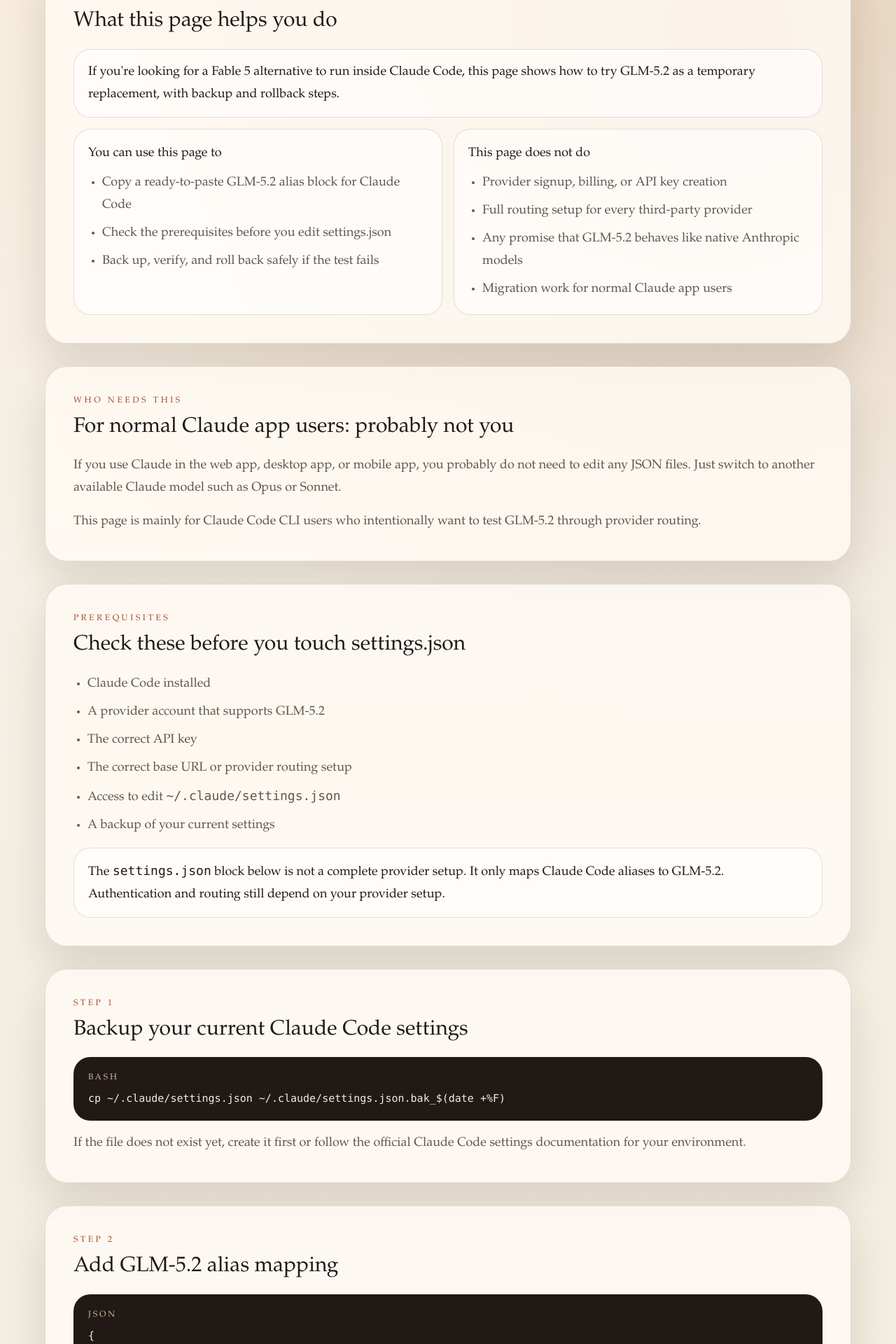
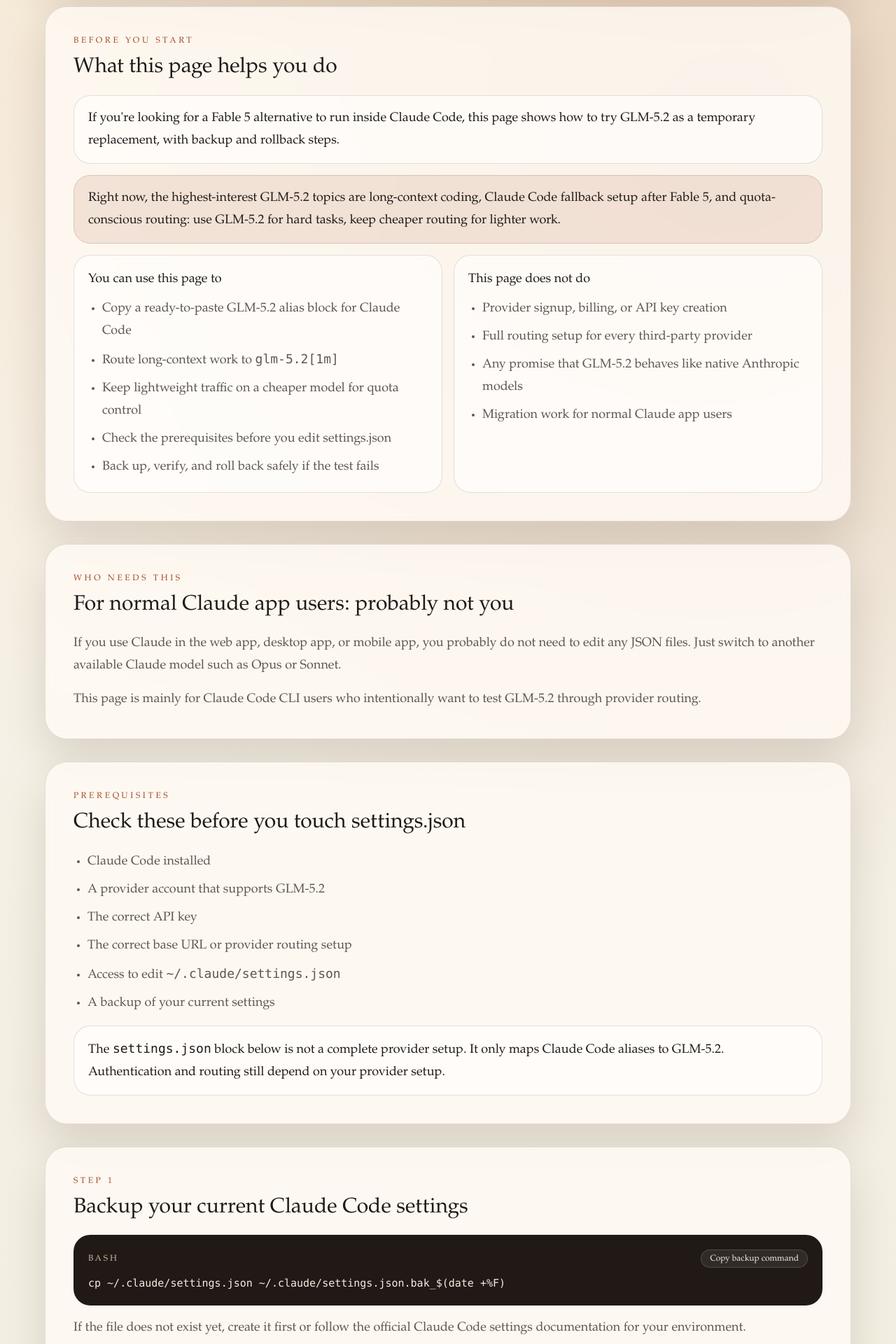
Before and after one commit to junjun52166/glm52-claude-code, a Next.js app: page / in a window 1280 px wide. Shown: the part 880-2800 px from the top of the page at 70% size. Built offline with nearby package versions, Linux system fonts and the light colour scheme; no server answers.

Commit message:
Improve analytics filtering and waitlist delivery

```diff
--- a/app/api/waitlist/route.ts
+++ b/app/api/waitlist/route.ts
@@ -39,6 +39,8 @@
       note: body.note ?? "",
       _subject: "GLM52 Claude Code waitlist",
       _template: "table",
+      _replyto: body.email,
+      _cc: body.email,
       _captcha: "false",
     }),
   }).catch(() => null);
--- a/src/components/ga-script.tsx
+++ b/src/components/ga-script.tsx
@@ -1,6 +1,7 @@
 import Script from "next/script";
 
 const gaId = process.env.NEXT_PUBLIC_GA_ID;
+const internalTrafficKey = "glm52_internal_traffic";
 
 export function GAScript() {
   if (!gaId) return null;
@@ -13,11 +14,24 @@
       />
       <Script id="ga4-init" strategy="afterInteractive">
         {`
+          (function () {
+            var params = new URLSearchParams(window.location.search);
+            if (params.get('internal') === '1') {
+              localStorage.setItem('${internalTrafficKey}', 'true');
+            }
+            if (params.get('internal') === '0') {
+              localStorage.removeItem('${internalTrafficKey}');
+            }
+            if (localStorage.getItem('${internalTrafficKey}') === 'true') {
+              return;
+            }
+
           window.dataLayer = window.dataLayer || [];
           function gtag(){dataLayer.push(arguments);}
           window.gtag = gtag;
           gtag('js', new Date());
           gtag('config', '${gaId}', { page_path: window.location.pathname });
+          })();
         `}
       </Script>
     </>
--- a/src/components/landing-page.tsx
+++ b/src/components/landing-page.tsx
@@ -5,7 +5,9 @@
 
 const configSnippet = `{
   "env": {
-    "ANTHROPIC_DEFAULT_HAIKU_MODEL": "glm-5.2[1m]",
+    "ANTHROPIC_AUTH_TOKEN": "your_zai_api_key",
+    "ANTHROPIC_BASE_URL": "https://api.z.ai/api/anthropic",
+    "ANTHROPIC_DEFAULT_HAIKU_MODEL": "glm-4.5-air",
     "ANTHROPIC_DEFAULT_SONNET_MODEL": "glm-5.2[1m]",
     "ANTHROPIC_DEFAULT_OPUS_MODEL": "glm-5.2[1m]",
     "CLAUDE_CODE_AUTO_COMPACT_WINDOW": "1000000"
@@ -57,10 +59,31 @@
   );
 }
 
-function CodeBlock({ code, language }: { code: string; language: string }) {
+function CodeBlock({
+  code,
+  language,
+  onCopy,
+  copyLabel,
+}: {
+  code: string;
+  language: string;
+  onCopy?: () => void;
+  copyLabel?: string;
+}) {
   return (
     <div className="overflow-x-auto rounded-[1.5rem] border border-[var(--line)] bg-[#201916] p-4 text-sm text-[#f6ecdf] md:p-5 md:text-[15px]">
-      <div className="mb-3 text-xs uppercase tracking-[0.24em] text-[#d5b8a2]">{language}</div>
+      <div className="mb-3 flex items-center justify-between gap-3">
+        <div className="text-xs uppercase tracking-[0.24em] text-[#d5b8a2]">{language}</div>
+        {onCopy ? (
+          <button
+            type="button"
+            onClick={onCopy}
+            className="rounded-full border border-white/15 bg-white/8 px-3 py-1 text-xs font-medium text-[#f6ecdf] transition hover:bg-white/14"
+          >
+            {copyLabel ?? "Copy"}
+          </button>
+        ) : null}
+      </div>
       <pre className="m-0 whitespace-pre">{code}</pre>
     </div>
   );
@@ -141,6 +164,27 @@
     } catch {
       setCopied(false);
       setCopyMessage("Copy failed. Select the JSON block below and copy it manually.");
+      window.setTimeout(() => setCopyMessage(""), 3200);
+    }
+  };
+
+  const copyPlainText = async (
+    text: string,
+    successMessage: string,
+    eventName: string,
+    eventArea: string,
+  ) => {
+    try {
+      await navigator.clipboard.writeText(text);
+      setCopyMessage(successMessage);
+      trackEvent(eventName, {
+        event_area: eventArea,
+        model: "glm-5.2",
+        tool: "claude-code",
+      });
+      window.setTimeout(() => setCopyMessage(""), 2600);
+    } catch {
+      setCopyMessage("Copy failed. Please copy the command manually.");
       window.setTimeout(() => setCopyMessage(""), 3200);
     }
   };
@@ -250,6 +294,9 @@
                 This page is for one narrow job: if you use Claude Code CLI and need
                 a temporary Fable 5 fallback, it shows the exact GLM-5.2 alias config,
                 what else must already be set up, and how to undo the change cleanly.
+                It also reflects the two questions people ask most right now: how to
+                get long-context coding with <code className="mx-1">glm-5.2[1m]</code>,
+                and how to avoid wasting quota on lighter tasks.
               </p>
               <p className="mt-5 max-w-3xl rounded-[1.5rem] border border-[var(--line)] bg-white/60 px-5 py-4 text-sm leading-7 text-[var(--ink)] md:text-base">
                 Using Claude in the web app, desktop app, or mobile app? You probably
@@ -309,11 +356,18 @@
               Code, this page shows how to try GLM-5.2 as a temporary replacement,
               with backup and rollback steps.
             </p>
+            <p className="rounded-[1.5rem] border border-[var(--line)] bg-[var(--accent-soft)] px-5 py-4 text-[var(--ink)]">
+              Right now, the highest-interest GLM-5.2 topics are long-context coding,
+              Claude Code fallback setup after Fable 5, and quota-conscious routing:
+              use GLM-5.2 for hard tasks, keep cheaper routing for lighter work.
+            </p>
             <div className="grid gap-4 md:grid-cols-2">
               <div className="rounded-[1.5rem] border border-[var(--line)] bg-white/60 p-5">
                 <h3 className="text-lg text-[var(--ink)]">You can use this page to</h3>
                 <ul className="mt-3 list-disc space-y-2 pl-5">
                   <li>Copy a ready-to-paste GLM-5.2 alias block for Claude Code</li>
+                  <li>Route long-context work to <code>glm-5.2[1m]</code></li>
+                  <li>Keep lightweight traffic on a cheaper model for quota control</li>
                   <li>Check the prerequisites before you edit settings.json</li>
                   <li>Back up, verify, and roll back safely if the test fails</li>
                 </ul>
@@ -359,7 +413,19 @@
           </Section>
 
           <Section eyebrow="Step 1" title="Backup your current Claude Code settings">
-            <CodeBlock code={backupCommand} language="bash" />
+            <CodeBlock
+              code={backupCommand}
+              language="bash"
+              onCopy={() =>
+                copyPlainText(
+                  backupCommand,
+                  "Backup command copied.",
+                  "backup_command_copy",
+                  "backup",
+                )
+              }
+              copyLabel="Copy backup command"
+            />
             <p>
               If the file does not exist yet, create it first or follow the official
               Claude Code settings documentation for your environment.
@@ -367,13 +433,33 @@
           </Section>
 
           <Section eyebrow="Step 2" title="Add GLM-5.2 alias mapping">
-            <CodeBlock code={configSnippet} language="json" />
+            <CodeBlock
+              code={configSnippet}
+              language="json"
+              onCopy={handleCopy}
+              copyLabel={copied ? "Copied ✓" : "Copy config"}
+            />
             <ul className="list-disc space-y-2 pl-5">
-              <li>This maps Claude Code aliases to <code>glm-5.2[1m]</code>.</li>
-              <li>This does not replace your provider API key or base URL setup.</li>
+              <li>This sets the required Z.ai base URL and API token fields.</li>
+              <li>This maps Sonnet and Opus to <code>glm-5.2[1m]</code>.</li>
+              <li>This keeps Haiku on <code>glm-4.5-air</code> to avoid wasting quota.</li>
+              <li>This is the safer default if you want 1M-context coding without routing every tiny task to the expensive model.</li>
               <li>Third-party provider behavior may differ from Anthropic-native models.</li>
               <li>Test this on a non-critical project first.</li>
             </ul>
+          </Section>
+
+          <Section eyebrow="Why This Routing" title="Why not point every alias to GLM-5.2?">
+            <p>
+              Because Claude Code uses smaller internal tasks too. If you route every
+              alias to <code>glm-5.2[1m]</code>, even lightweight helper work may burn
+              higher-cost quota.
+            </p>
+            <p>
+              The default on this page is a quota-conscious setup: keep the stronger
+              long-context model for Sonnet and Opus style work, and leave Haiku on a
+              cheaper, faster route.
+            </p>
           </Section>
 
           <Section eyebrow="Step 3" title="Confirm your active configuration">
@@ -388,7 +474,19 @@
           </Section>
 
           <Section eyebrow="Step 4" title="Roll back if anything breaks">
-            <CodeBlock code={rollbackCommand} language="bash" />
+            <CodeBlock
+              code={rollbackCommand}
+              language="bash"
+              onCopy={() =>
+                copyPlainText(
+                  rollbackCommand,
+                  "Rollback command copied.",
+                  "rollback_command_copy",
+                  "rollback",
+                )
+              }
+              copyLabel="Copy rollback command"
+            />
             <p>Replace <code>YYYY-MM-DD</code> with your actual backup date.</p>
           </Section>
 
```
